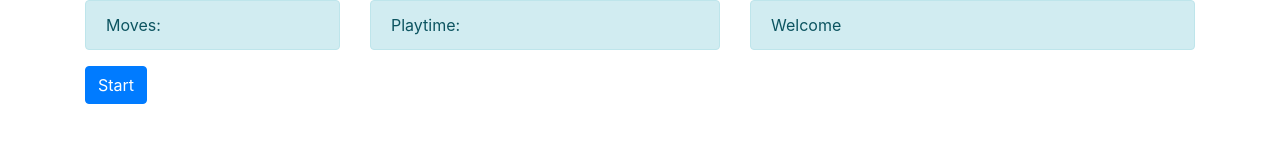
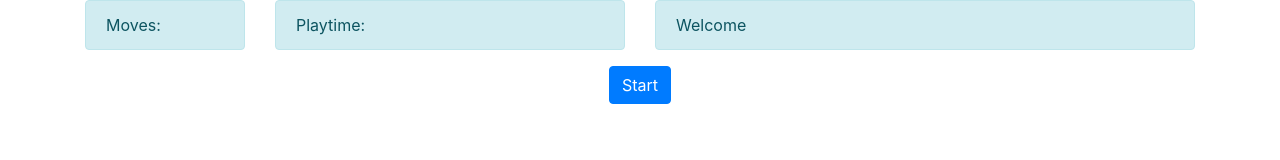
Before and after one commit to Alfred021/Memotest, a website: page index.html in a window 1280 px wide. Drawn offline with nearby package versions, Linux system fonts and the light colour scheme.

Commit message:
Cambios pequeños (alerts y boton)
Centrado el boton start y cambiado el tamaño de los alerts que contienen los mensajes.

```diff
--- a/css/index.css
+++ b/css/index.css
@@ -72,6 +72,8 @@
     background-color: beige;
 }
 
-.btn {
+#start {
     text-align: center;
+    margin: 0 auto;
+    display: block;
 }
--- a/index.html
+++ b/index.html
@@ -12,7 +12,7 @@
 <body>
     <div class="container">
         <div class="row">
-            <div class="col-sm-3" id="Moves">
+            <div class="col-sm-2" id="Moves">
                 <div class="alert alert-info" id="player-moves">
                     Moves:
                 </div>
@@ -25,7 +25,7 @@
 
            </div>
 
-           <div class="col-sm-5" id="status-panel">
+           <div class="col-sm-6" id="status-panel">
             <div class="alert alert-info" id= "status">
              Welcome
                </div>
```
